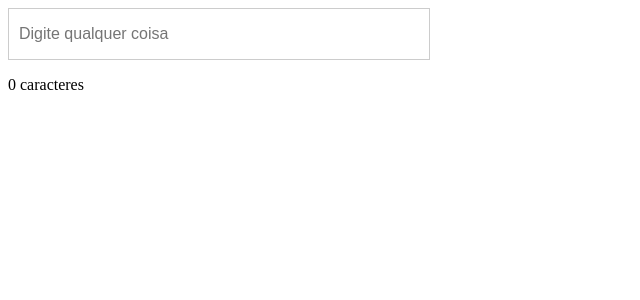
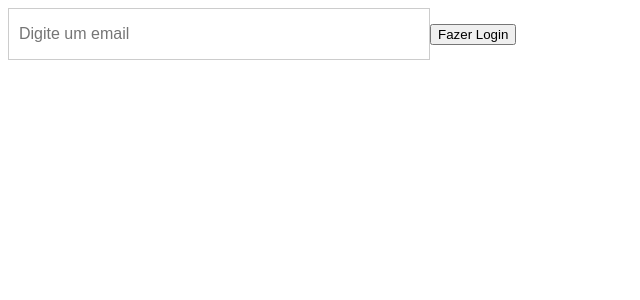
Before and after one commit to WhoisBsa/B7Web, a React (Create React App) app in the folder reactcourse/react1/: page / in a window 1280 px wide. Shown: the top 300 px of the page, without its empty margins (0-640 px from the left). Built offline with nearby package versions, Linux system fonts and the light colour scheme.

Commit message:
condicional de exibicao

```diff
--- a/reactcourse/react1/src/App.js
+++ b/reactcourse/react1/src/App.js
@@ -92,16 +92,36 @@ const Input = styled.input`
   border: 1px solid #ccc;
 `;
 
+// function App() {
+
+//   const [texto, setTexto] = useState('');
+
+//   return (
+//     <div>
+//       <Input type="text" placeholder="Digite qualquer coisa" value={texto} onChange={(e) => setTexto(e.target.value)} />
+//       <p>{texto.length} caracteres</p>
+//     </div>
+//   )
+// }
+
+
 function App() {
 
-  const [texto, setTexto] = useState('');
+  const [email, setEmail] = useState('');
+  const [isLogged, setIsLogged] = useState(false);
 
   return (
     <div>
-      <Input type="text" placeholder="Digite qualquer coisa" value={texto} onChange={(e) => setTexto(e.target.value)} />
-      <p>{texto.length} caracteres</p>
+      <Input type="text" placeholder="Digite um email" value={email} onChange={(e) => setEmail(e.target.value)} />
+      {email.length > 0 && (
+        <p>{email.length} caractere{email.length !== 1 ? 's' : ''}</p>
+      )}
+
+      {isLogged ?
+        <button>Sair</button>
+        :
+        <button>Fazer Login</button>}
     </div>
   )
 }
-
 export default App;
```
